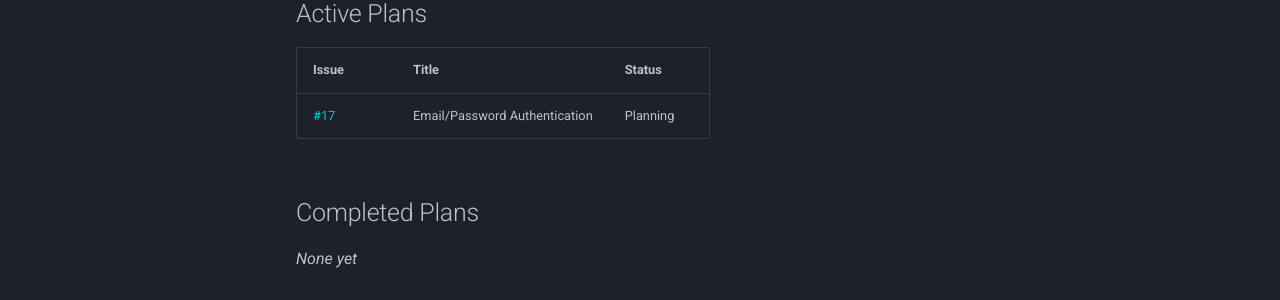
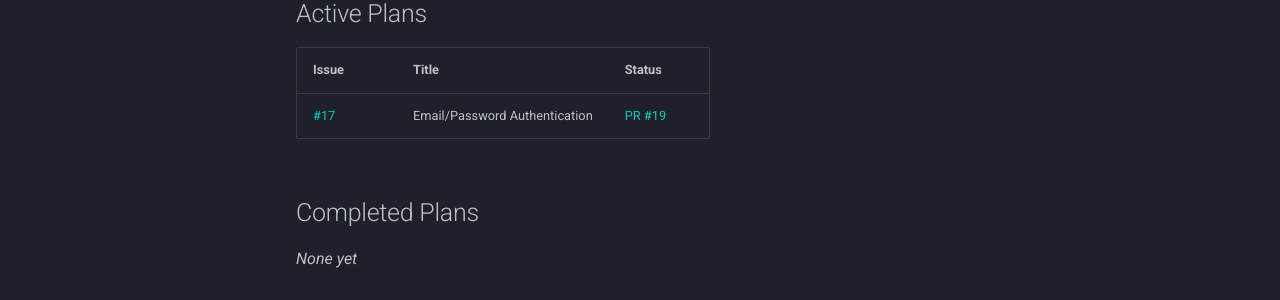
Before and after one commit to rmonsurate/codewithfabric-plans, an MkDocs documentation site: the page built from docs/index.md, in a window 1280 px wide. Shown: the part 249-549 px from the top of the page. Built offline with MkDocs 1.6.1 and Material for MkDocs 9.7.7, drawn with Linux system fonts in a browser that asks for light colours.

Commit message:
docs: Update issue #17 status - PR created

```diff
--- a/docs/index.md
+++ b/docs/index.md
@@ -6,7 +6,7 @@ Implementation plans for [codewithfabric.com](https://www.codewithfabric.com).
 
 | Issue | Title | Status |
 |-------|-------|--------|
-| [#17](https://github.com/rmonsurate/codewithfabric/issues/17) | Email/Password Authentication | Planning |
+| [#17](https://github.com/rmonsurate/codewithfabric/issues/17) | Email/Password Authentication | [PR #19](https://github.com/rmonsurate/codewithfabric/pull/19) |
 
 ## Completed Plans
 
```
